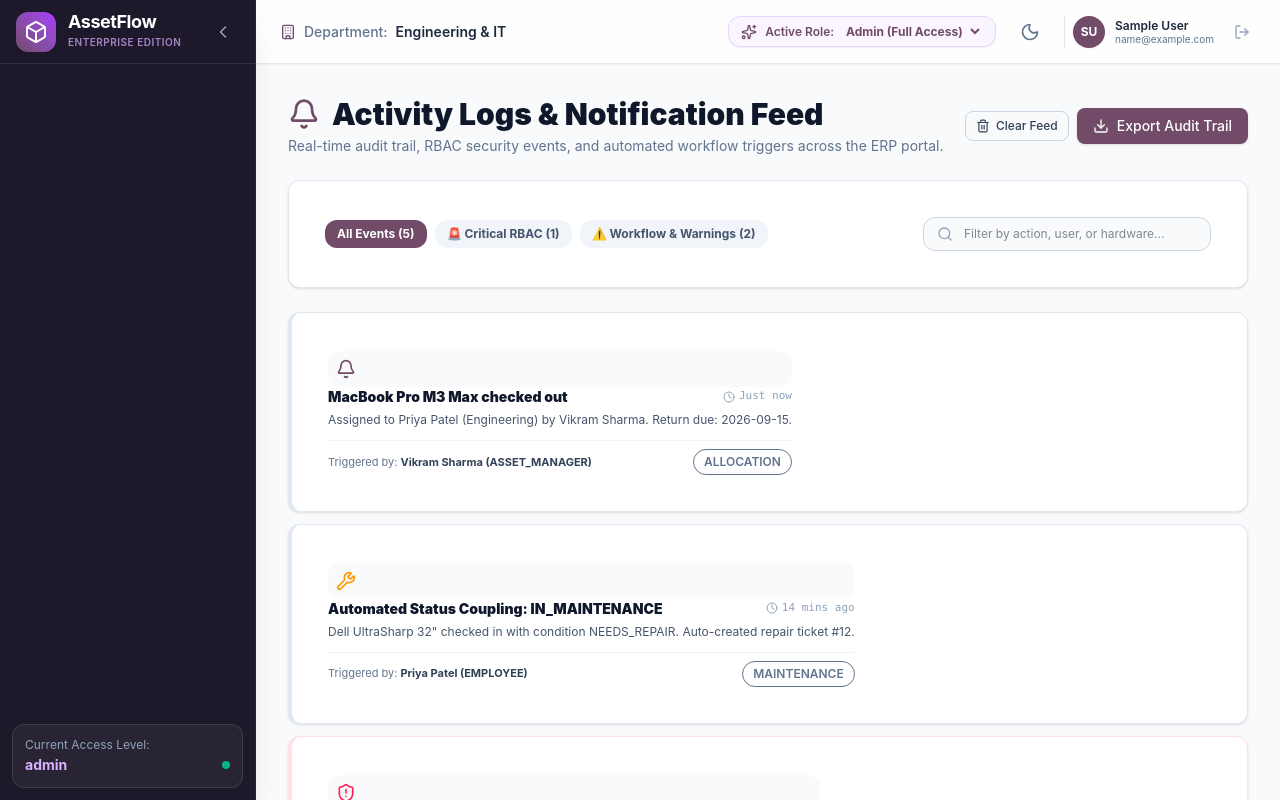
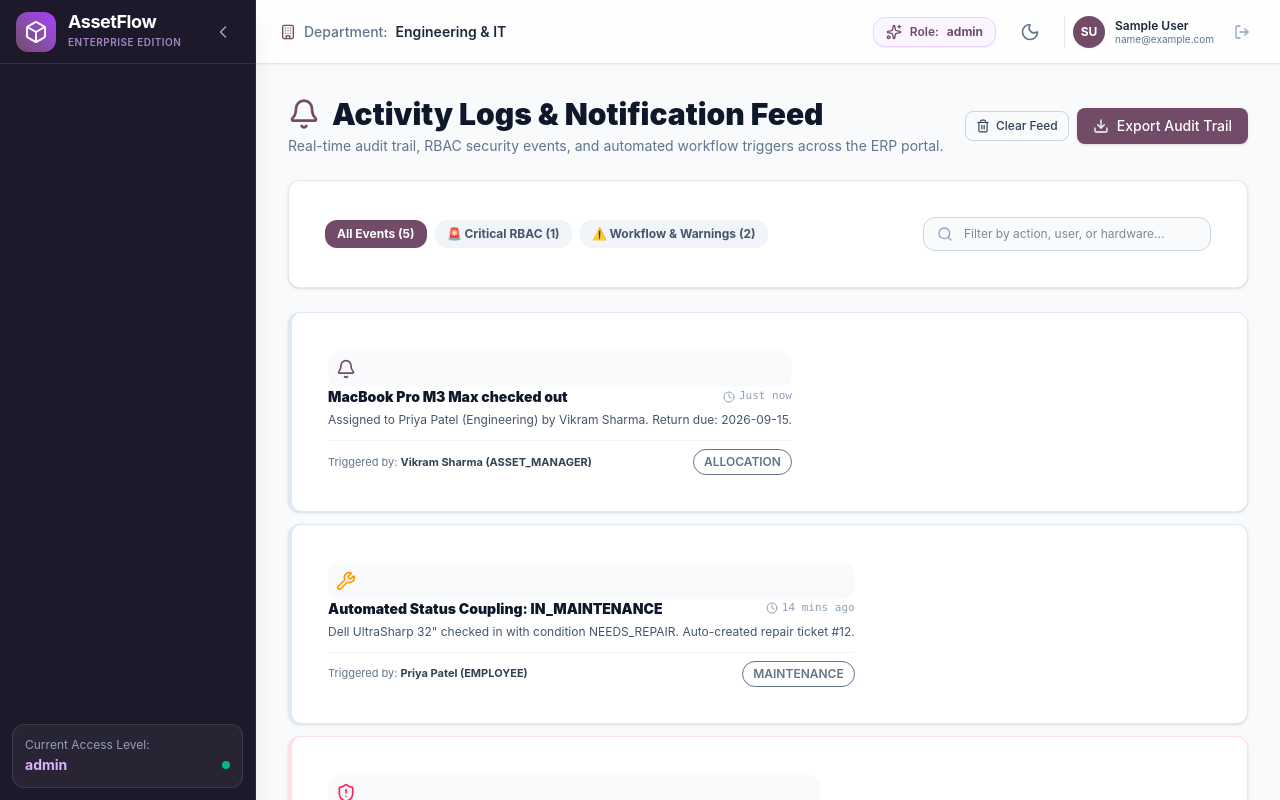
Before and after one commit to manishworkss/Assetflow-Odoo, a React (Vite) app in the folder Frontend/: page /activity-logs in a window 1280 px wide. Shown: the top 800 px of the page. Built offline with nearby package versions, Linux system fonts and the light colour scheme; sample sign-in values are in the browser's storage.

Commit message:
fix(ui): remove mock role switcher to enforce real RBAC

```diff
--- a/Frontend/src/components/layout/TopNavbar.jsx
+++ b/Frontend/src/components/layout/TopNavbar.jsx
@@ -19,12 +19,6 @@ export const TopNavbar = () => {
   const { user, setRole, logout } = useAuthStore();
   const { darkMode, toggleDarkMode, openModal, toggleSidebar } = useUiStore();
 
-  const availableRoles = [
-    { code: 'ADMIN', label: 'Admin (Full Access)' },
-    { code: 'ASSET_MANAGER', label: 'Asset Manager' },
-    { code: 'DEPARTMENT_HEAD', label: 'Department Head' },
-    { code: 'EMPLOYEE', label: 'Employee' }
-  ];
 
   return (
     <header className="sticky top-0 z-30 flex items-center justify-between h-16 px-4 sm:px-6 bg-white/80 dark:bg-slate-900/80 backdrop-blur-md border-b border-slate-200 dark:border-slate-800 shadow-xs">
@@ -47,22 +41,13 @@ export const TopNavbar = () => {
 
       {/* Right Section: Role Switcher & Action Tools */}
       <div className="flex items-center gap-3 sm:gap-4">
-        {/* Role Switcher Dropdown */}
+        {/* Role Display */}
         <div className="flex items-center gap-2 bg-purple-50 dark:bg-purple-950/40 px-3 py-1.5 rounded-xl border border-purple-200 dark:border-purple-800/60 shadow-2xs">
           <Sparkles className="w-4 h-4 text-[#714B67] dark:text-purple-400 hidden sm:block" />
-          <span className="text-xs font-semibold text-[#714B67] dark:text-purple-300 hidden md:inline">Active Role:</span>
-          <select
-            value={user?.role || 'ADMIN'}
-            onChange={(e) => setRole(e.target.value)}
-            className="text-xs font-bold bg-transparent text-[#714B67] dark:text-purple-200 focus:outline-none cursor-pointer pr-1"
-            title="Elevate or adjust role permissions across screens"
-          >
-            {availableRoles.map((r) => (
-              <option key={r.code} value={r.code} className="bg-white dark:bg-slate-900 text-slate-900 dark:text-white">
-                {r.label}
-              </option>
-            ))}
-          </select>
+          <span className="text-xs font-semibold text-[#714B67] dark:text-purple-300 hidden md:inline">Role:</span>
+          <span className="text-xs font-bold text-[#714B67] dark:text-purple-200">
+            {user?.role ? user.role.replace('_', ' ') : 'EMPLOYEE'}
+          </span>
         </div>
 
         {/* Quick Action + Asset Registration Button */}
```
